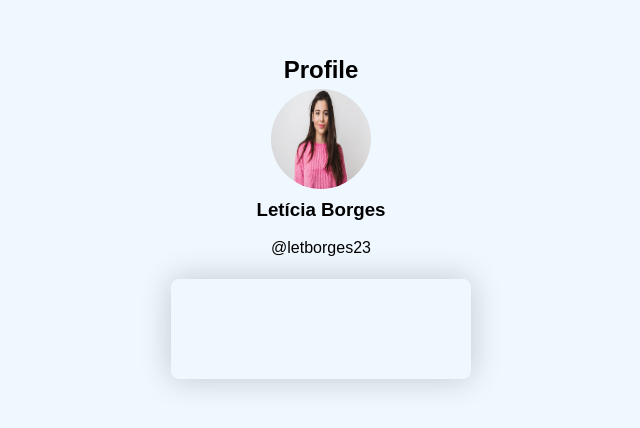
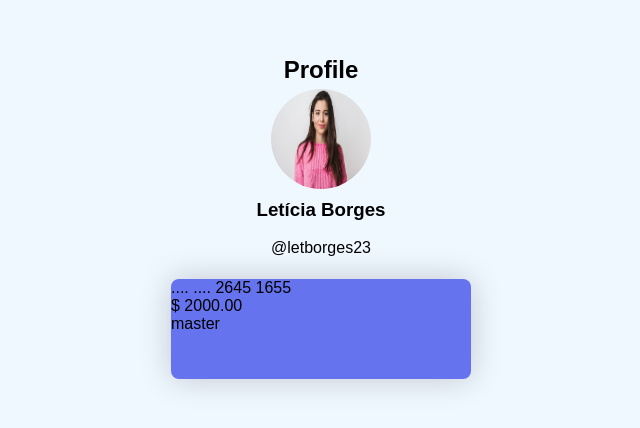
Before and after one commit to adrianomonteiroweb/loading-placeholder, a React (Create React App) app: page / in a window 1280 px wide. Shown: the part 180-608 px from the top of the page, without its empty margins (319-959 px from the left). Built offline with nearby package versions, Linux system fonts and the light colour scheme.

Commit message:
state update, mock api and creditCards component

```diff
--- a/src/components/Cards.jsx
+++ b/src/components/Cards.jsx
@@ -1,14 +1,25 @@
 import React from 'react';
+import PropTypes from 'prop-types';
 
 import './cards.css';
 import CreditCard from './CreditCard';
 
-const Cards = function cards() {
-  return (
-    <section className="cards-section">
-      <CreditCard />
-    </section>
-  );
-};
+class Cards extends React.Component {
+  render() {
+    const { loading, user } = this.props;
+    const statusLoading = loading ? ' loading' : '';
+    const isCreditCard = () => !loading ? <CreditCard user={ user } /> : undefined;
+    return (
+      <section className={`cards-section${statusLoading}`}>
+        {  isCreditCard() }
+      </section>
+    );
+  }
+}
+
+Cards.propTypes = {
+  loading: PropTypes.bool,
+  user: PropTypes.shape(),
+}.isRequired;
 
 export default Cards;
--- a/src/components/CreditCard.jsx
+++ b/src/components/CreditCard.jsx
@@ -6,18 +6,37 @@ import '../index.css';
 
 class CreditCard extends React.Component {
   render() {
-    const { loading } = this.props;
-    const statusLoading = loading ? ' loading' : '';
+    const {
+      user: {
+        cards: {
+          creditCards: {
+            number,
+            creditBalance,
+            fleg,
+          },
+        },
+      },
+    } = this.props;
     return (
-      <section className={ `credit-cards-section${statusLoading}` }>
-        {}
+      <section className="credit-cards-section">
+        <div className="account">
+          <span>{ number }</span>
+        </div>
+        <div className="credit-cards">
+          <div className="credit-balance">
+            <span>{ `$ ${creditBalance.toFixed(2)}` }</span>
+          </div>
+          <div className="fleg">
+            <p>{ fleg }</p>
+          </div>
+        </div>
       </section>
     );
   }
 }
 
 CreditCard.propTypes = {
-  loading: PropTypes.bool,
+  creditCards: PropTypes.shape(),
 }.isRequired;
 
 export default CreditCard;
--- a/src/components/creditCard.css
+++ b/src/components/creditCard.css
@@ -1,4 +1,5 @@
 .credit-cards-section {
+  background-color: rgb(102, 115, 238);
   border-radius: 8px;
   box-shadow: 0 0 2rem rgba(0, 0, 0, .2);
   height: 100px;
--- a/src/services/userData.js
+++ b/src/services/userData.js
@@ -7,20 +7,22 @@ const data = [
     name: 'Letícia',
     lastName: 'Borges',
     user: '@letborges23',
+    account: {
+      account: '01234567',
+      digit: '9',
+    },
+    agency: '0001',
+    balance: 750,
     cards: {
-      account: {
-        account: '01234567',
-        digit: '8',
-      },
-      agency: '0000',
       creditCards: {
-        number: '0000 0000 0000 0000',
+        number: '.... .... 2645 1655',
         dateValidity: {
           month: '05',
           year: '2025',
         },
         code: '025',
         fleg: 'master',
+        creditBalance: 2000,
       },
     },
   },
```
